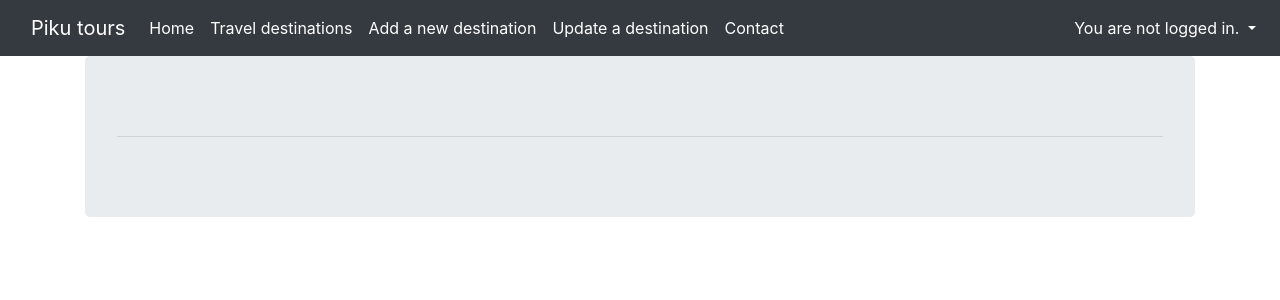
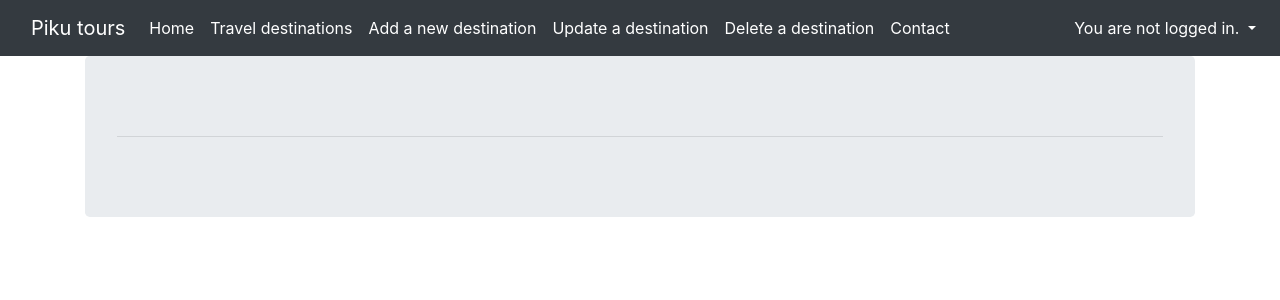
Before and after one commit to piku79/Piku-tours, a Django app: page /travels in a window 1280 px wide. Shown: the top 300 px of the page. Run offline with Django 4.2, Linux system fonts and the light colour scheme; data that the repository does not hold is empty; some libraries are stand-ins or nearby versions.

Commit message:
update and delete
Almost solved these problems

```diff
--- a/Piku_tours/Piku_tours/urls.py
+++ b/Piku_tours/Piku_tours/urls.py
@@ -14,14 +14,14 @@ Including another URLconf
     2. Add a URL to urlpatterns:  path('blog/', include('blog.urls'))
 """
 from django.contrib import admin
-from django.urls import path, include
+from django.urls import path, include, re_path
 from django.conf.urls.static import static
 from django.conf import settings
 
 
 from viewer.views import (
     WelcomeView, TravelListView, TravelDetailView,
-    CreateTravelView, UpdateTravel, DeleteTravel, ContactView
+    CreateTravelView, UpdateTravelView, DeleteTravelView, ContactView
 )
 
 urlpatterns = [
@@ -30,8 +30,8 @@ urlpatterns = [
     path('travels', TravelListView.as_view(), name='travels'),
     path('travels/<int:pk>', TravelDetailView.as_view(), name='travel_details'),
     path('travels/create', CreateTravelView.as_view(), name='create_travels'),
-    path('travels/update', UpdateTravel.as_view(), name='update_travels'),
-    path('travels/delete', DeleteTravel.as_view(), name='delete_travels'),
+    path('travels/<int:pk>/update/', UpdateTravelView.as_view(), name='update_travels'),
+    path('travels/<int:pk>/delete/', DeleteTravelView.as_view(), name='delete_travels'),
     path('accounts/', include('django.contrib.auth.urls')),
     path('contact', ContactView.as_view(), name='contact'),
 
--- a/Piku_tours/viewer/admin.py
+++ b/Piku_tours/viewer/admin.py
@@ -1,5 +1,5 @@
+from django.contrib import admin
 from viewer.models import Travel, Country, City
-from django.contrib import admin
 
 
 
--- a/Piku_tours/viewer/templates/base.html
+++ b/Piku_tours/viewer/templates/base.html
@@ -33,8 +33,11 @@
             <a class="nav-item nav-link active" href="{% url 'create_travels' %}">
               Add a new destination
             </a>
-            <a class="nav-item nav-link active" href="{% url 'update_travels' %}">
+            <a class="nav-item nav-link active" href="{% url 'update_travels' 1 %}">
               Update a destination
+            </a>
+            <a class="nav-item nav-link active" href="{% url 'delete_travels' 2 %}">
+              Delete a destination
             </a>
             <a class="nav-item nav-link active" href="{% url 'contact' %}">
               Contact
--- a/Piku_tours/viewer/templates/travel_details.html
+++ b/Piku_tours/viewer/templates/travel_details.html
@@ -21,7 +21,7 @@
 
 
 <p>
-{% for s in travels.wadever.all %}
+{% for s in travels.all %}
     {{ s }}
 {% endfor %}
 </p>
--- a/Piku_tours/viewer/templates/travels.html
+++ b/Piku_tours/viewer/templates/travels.html
@@ -2,11 +2,13 @@
 
 {% block content %}
 
+<!--
 {% if perms.viewer.add_travels %}
   <a href="{% url 'create_travels' %}">Add a new travel destination.</a>
-  <a href="{% url 'update_travels' %}">Update a travel destination.</a>
-  <a href="{% url 'delete_travels' %}">Delete a destination.</a>
+  <a href="{% url 'update_travels' 1 %}">Update a travel destination.</a>
+  <a href="{% url 'delete_travels' 2 %}">Delete a destination.</a>
 {% endif %}
+-->
 
 
 <hr>
--- a/Piku_tours/viewer/views.py
+++ b/Piku_tours/viewer/views.py
@@ -37,20 +37,19 @@ class CreateTravelView(PermissionRequiredMixin, CreateView):
   permission_required = 'viewer.create_travels'
 
 
-class UpdateTravel(PermissionRequiredMixin, UpdateView):
+class UpdateTravelView(PermissionRequiredMixin, UpdateView):
   template_name = 'update_travels.html'
   model = Travel
   success_url = reverse_lazy('travels')
-  context_object_name = 'travels'
   fields = '__all__'
-  permission_required = 'viewer.update_travels'
+  permission_required = 'viewer.change_travels'
 
 
-class DeleteTravel(PermissionRequiredMixin, DeleteView):
+class DeleteTravelView(PermissionRequiredMixin, DeleteView):
   template_name = 'delete_travels.html'
   model = Travel
   success_url = reverse_lazy('travels')
-  context_object_name = 'travels'
+  context_object_name = 'travel'
   fields = '__all__'
   permission_required = 'viewer.delete_travels'
 
```
